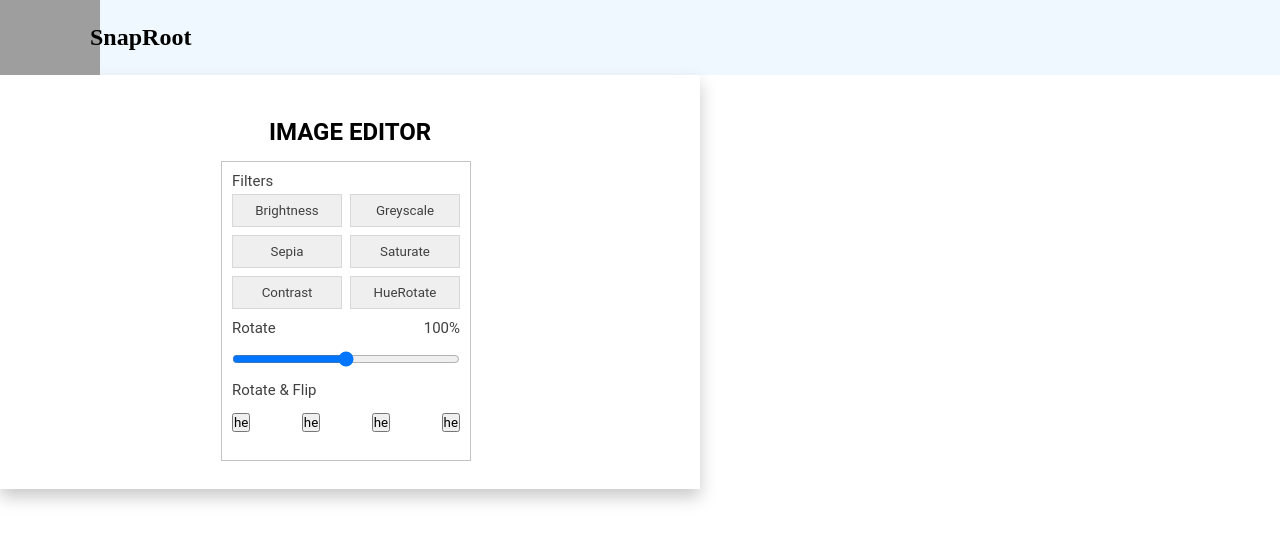
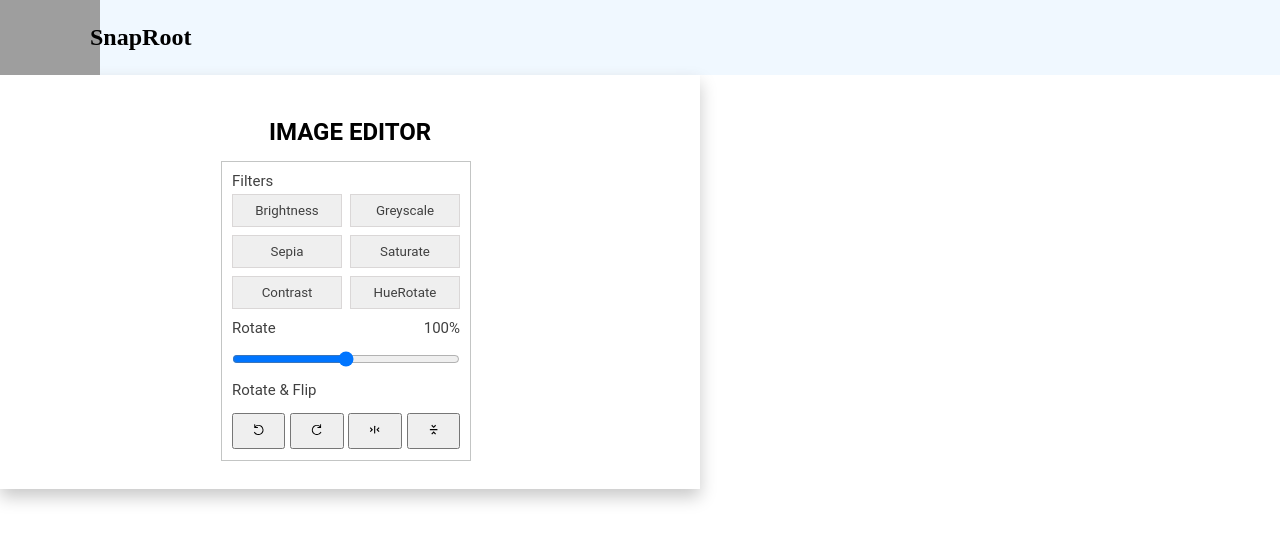
Before and after one commit to vishu118/Image-Editor-React, a React (Create React App) app: page / in a window 1280 px wide. Shown: the top 542 px of the page. Built offline with nearby package versions, Linux system fonts and the light colour scheme; grey boxes are pictures that could not be loaded.

Commit message:
basic ui

```diff
--- a/package.json
+++ b/package.json
@@ -8,6 +8,7 @@
     "@testing-library/user-event": "^13.5.0",
     "react": "^18.2.0",
     "react-dom": "^18.2.0",
+    "react-icons": "^4.8.0",
     "react-scripts": "5.0.1",
     "web-vitals": "^2.1.4"
   },
--- a/src/Components/Main/Main.css
+++ b/src/Components/Main/Main.css
@@ -95,3 +95,7 @@
     justify-content: space-between;
 
 }
+
+.btn button{
+    padding: 8px 18px;
+}
--- a/src/Components/Main/Main.js
+++ b/src/Components/Main/Main.js
@@ -1,4 +1,6 @@
 import React from "react";
+import { GrRotateLeft,GrRotateRight } from 'react-icons/gr';
+import { CgMergeVertical,CgMergeHorizontal } from 'react-icons/cg';
 import "./Main.css";
 
 const Main = () => {
@@ -56,10 +58,10 @@ const Main = () => {
                     <span>Rotate & Flip</span>
                    </div>
                  <div className="btn">
-                 <button>he</button>
-                  <button>he</button>
-                  <button>he</button>
-                  <button>he</button>
+                 <button><GrRotateLeft/></button>
+                  <button><GrRotateRight/></button>
+                  <button><CgMergeVertical/></button>
+                  <button><CgMergeHorizontal/></button>
                  </div>
               </div>
             </div>
```
Also changed, not shown: 1 other file (tests, documents, lock files or other folders).
